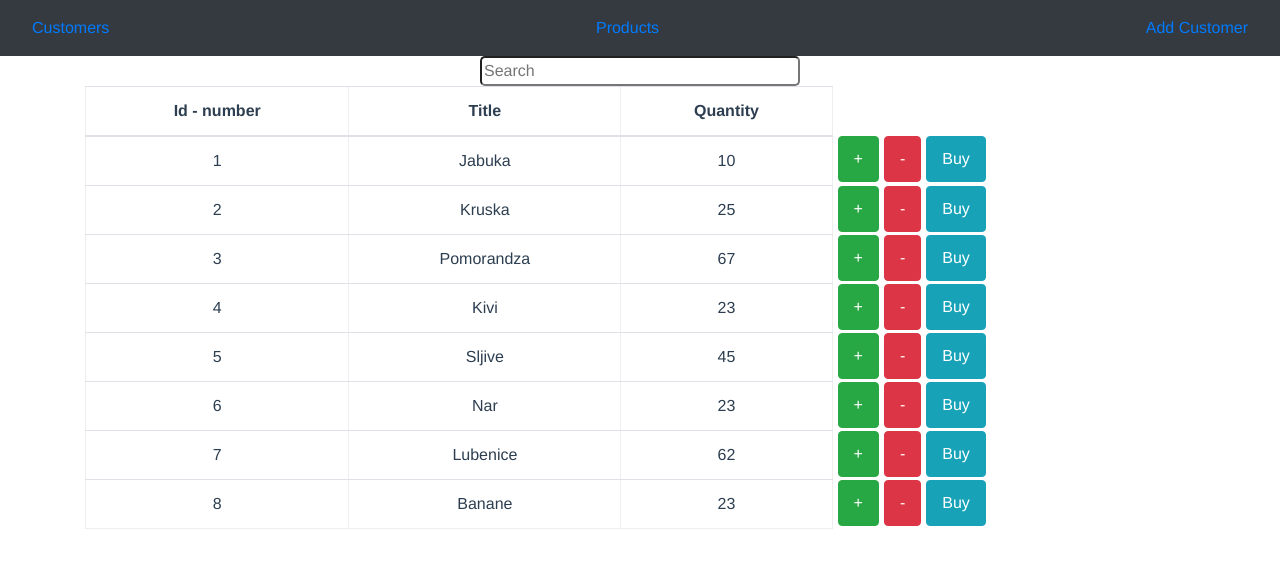
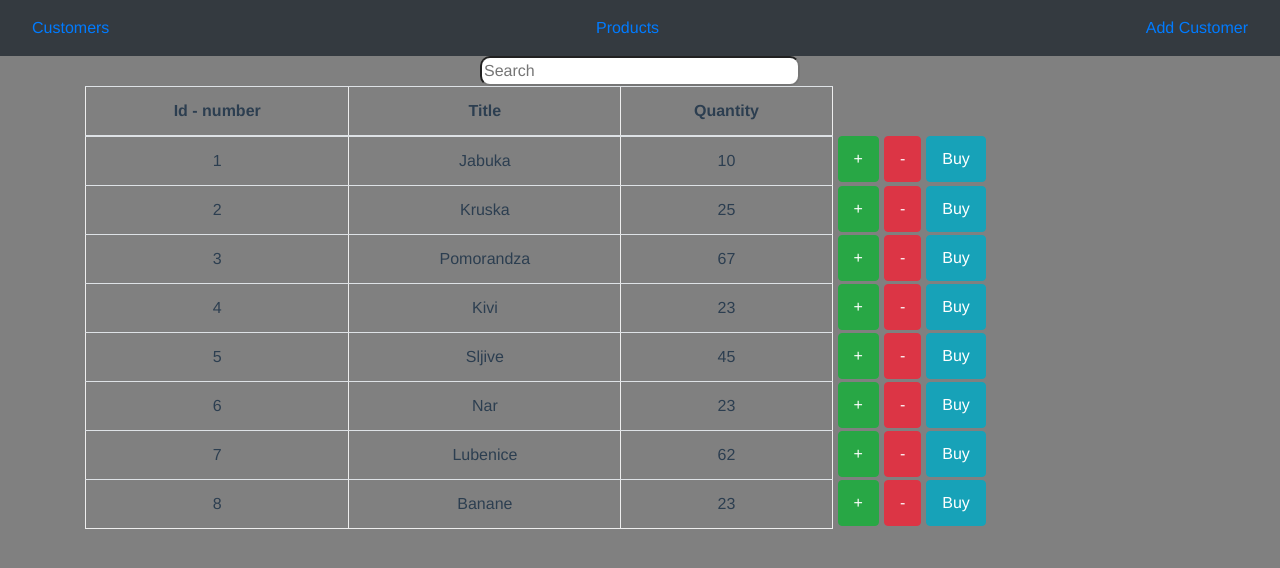
Before and after one commit to sinisam92/vue-store-app, a Vue app: page /products in a window 1280 px wide. Shown: the top 568 px of the page. Built offline with nearby package versions, Linux system fonts and the light colour scheme.

Commit message:
Zadatak 8 css, kraj

```diff
--- a/public/index.html
+++ b/public/index.html
@@ -5,6 +5,7 @@
     <meta http-equiv="X-UA-Compatible" content="IE=edge">
     <meta name="viewport" content="width=device-width,initial-scale=1.0">
     <link rel="icon" href="<%= BASE_URL %>favicon.ico">
+    <link rel="icon" href="<%= BASE_URL %>background.jpg">
     <link rel="stylesheet" href="https://stackpath.bootstrapcdn.com/bootstrap/4.1.3/css/bootstrap.min.css" integrity="sha384-MCw98/SFnGE8fJT3GXwEOngsV7Zt27NXFoaoApmYm81iuXoPkFOJwJ8ERdknLPMO" crossorigin="anonymous">
 
 
--- a/src/App.vue
+++ b/src/App.vue
@@ -1,10 +1,9 @@
 <template>
   <div id="app">
     <NavBar/>
-    <!-- <img alt="Vue logo" src="./assets/logo.png">
-    <HelloWorld msg="Welcome to Your Vue.js App"/> -->
-  <router-view></router-view>
-  <!-- <img src="./assets/white.jpg" id="bg" alt=""> -->
+    <!-- <img src="background.jpg"> -->
+    <!-- <HelloWorld msg="Welcome to Your Vue.js App"/> -->
+  <router-view ></router-view>
 
   </div>
 </template>
@@ -28,6 +27,7 @@ export default {
     CustomerProfile
 
   }
+
 }
 </script>
 
@@ -39,14 +39,8 @@ export default {
   text-align: center;
   color: #2c3e50;
 
-
+}
+body {
+  background-color: grey;
 }
 </style>
-<style scoped>
-html {
-  background: url("./assets/white.jpg") no-repeat center center fixed;
-  background-size: cover;
-  height: 100%;
-  overflow: hidden;
-}
-</style>
--- a/src/components/AppCustomers.vue
+++ b/src/components/AppCustomers.vue
@@ -48,6 +48,7 @@ export default {
  <style scoped>
 .customer {
     font-size: 40px;
+    text-shadow: 3px -1px #000;
 }
 table {
     border: 5px;
--- a/src/components/AppProducts.vue
+++ b/src/components/AppProducts.vue
@@ -49,7 +49,7 @@ export default {
 <style scoped>
 
 input {
-    border-radius: 5px;
+    border-radius: 10px;
     width: 20rem;
 }
 table {
```
Also changed, not shown: public/background.jpg (renamed from public/macro-plex-4k-motion-background-loop.jpg), src/assets/background.jpg (added).
